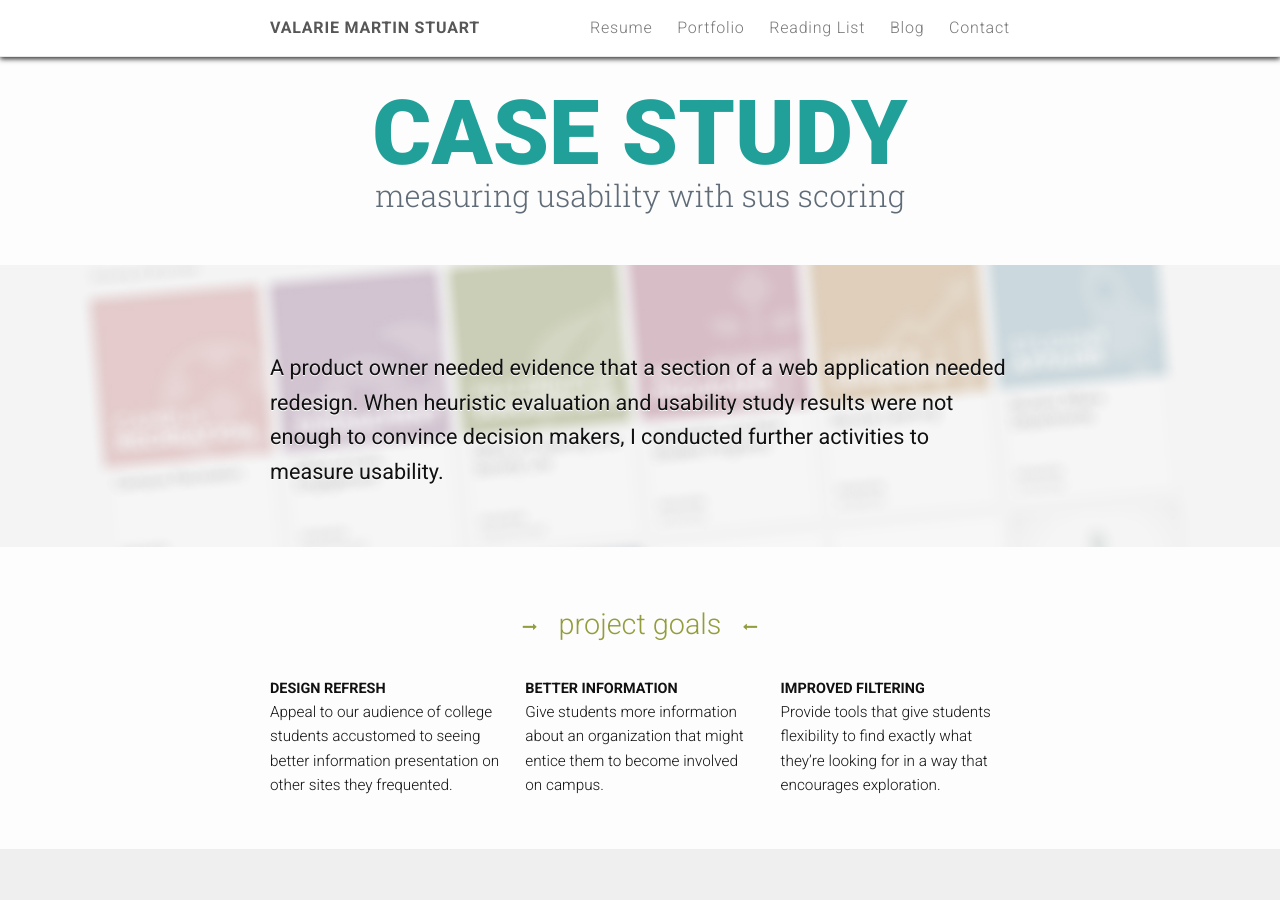
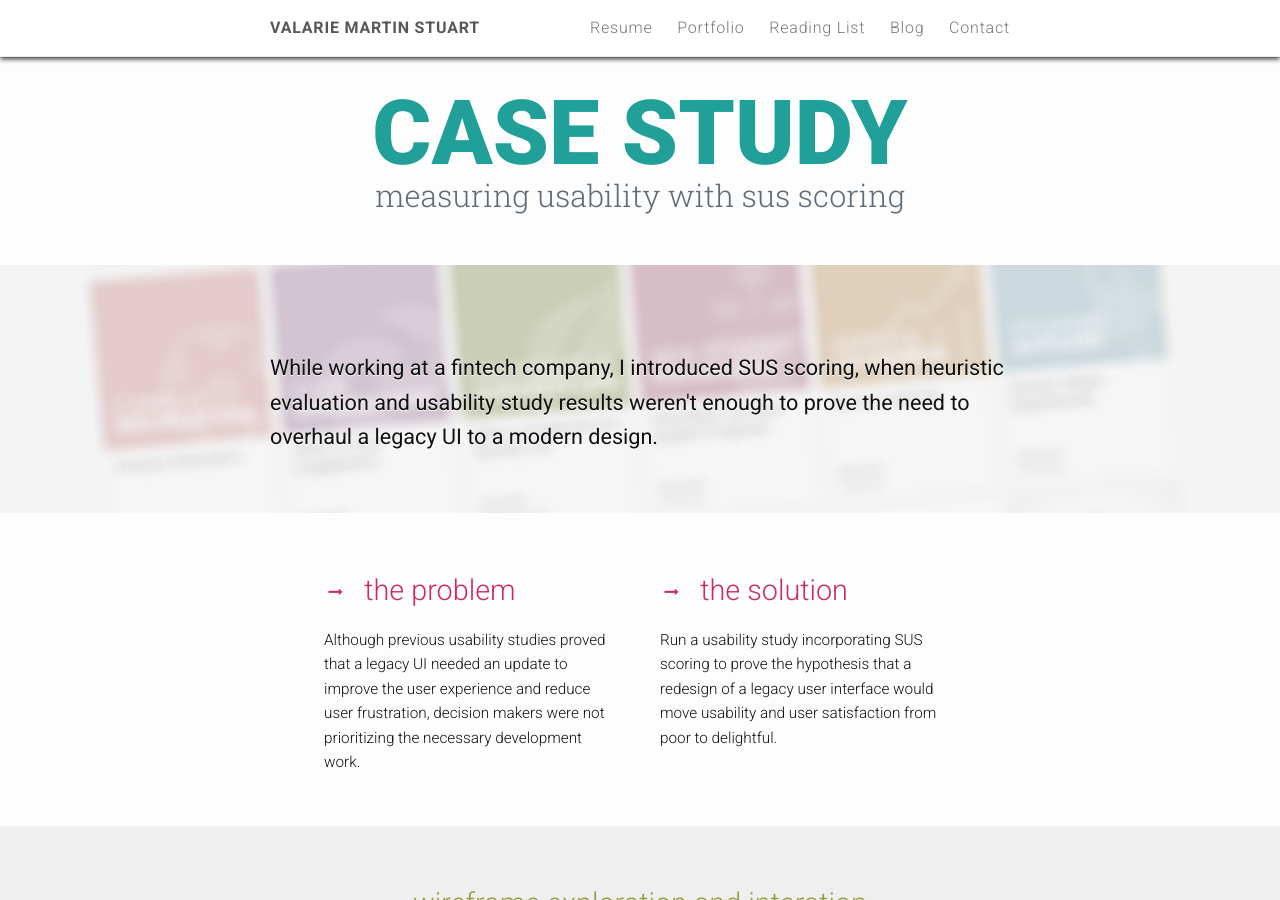
Before and after one commit to valariems/valariems.github.io, a Jekyll site: the page built from portfolio-measuring-usability.html, in a window 1280 px wide and 900 px high. Built offline with Jekyll 4.4.1, drawn with Linux system fonts in a browser that asks for light colours; nearby versions of some CDN libraries.

Commit message:
Update problem/solution on SUS.

```diff
--- a/portfolio-measuring-usability.html
+++ b/portfolio-measuring-usability.html
@@ -9,29 +9,26 @@ layout: about-story
 
 <section class="browse-orgs-blur-bkg">
   <div class="wrapper">
-    <p>A product owner needed evidence that a section of a web application needed redesign. When heuristic evaluation and usability study results were not enough to convince decision makers, I conducted further activities to measure usability.</p>
+    <p>While working at a fintech company, I introduced SUS scoring, when heuristic evaluation and usability study results weren't enough to prove the need to overhaul a legacy UI to a modern design.</p>
   </div>
 </section>
 
 <section>
   <div class="wrapper">
-    <h3 class="case-study">
-      <i class="fa fa-long-arrow-right"></i>
-      Project Goals
-      <i class="fa fa-long-arrow-left"></i>
-    </h3>
     <div class="three-col">
-      <div class="col">
-        <h4 class="small-subhead">Design Refresh</h4>
-        <p>Appeal to our audience of college students accustomed to seeing better information presentation on other sites they frequented.</p>
+      <div class="col col-two">
+        <h3 class="case-study event-req text-left">
+          <i class="fa fa-long-arrow-right"></i>
+          The problem
+        </h3>
+        <p>Although previous usability studies proved that a legacy UI needed an update to improve the user experience and reduce user frustration, decision makers were not prioritizing the necessary development work.</p>
       </div>
-      <div class="col">
-        <h4 class="small-subhead">Better Information</h4>
-        <p>Give students more information about an organization that might entice them to become involved on campus.</p>
-      </div>
-      <div class="col">
-        <h4 class="small-subhead">Improved Filtering</h4>
-        <p>Provide tools that give students flexibility to find exactly what they’re looking for in a way that encourages exploration.</p>
+      <div class="col col-two">
+        <h3 class="case-study event-req text-left">
+          <i class="fa fa-long-arrow-right"></i>
+          The solution
+        </h3>
+        <p>Run a usability study incorporating SUS scoring to prove the hypothesis that a redesign of a legacy user interface would move usability and user satisfaction from poor to delightful.</p>
       </div>
     </div>
   </div>
```
